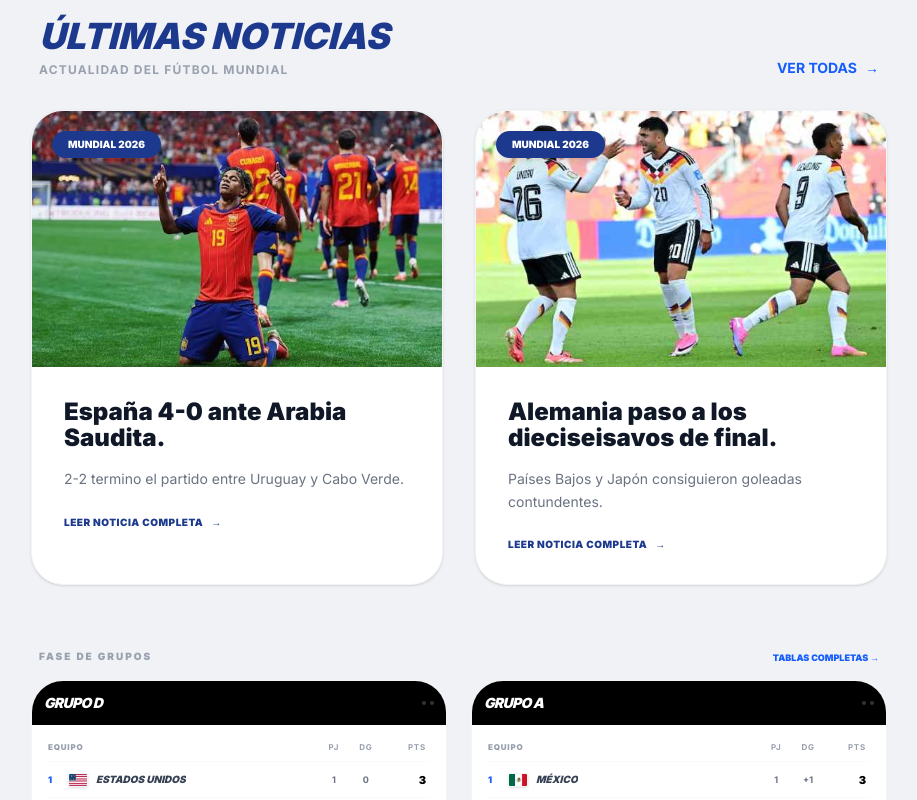
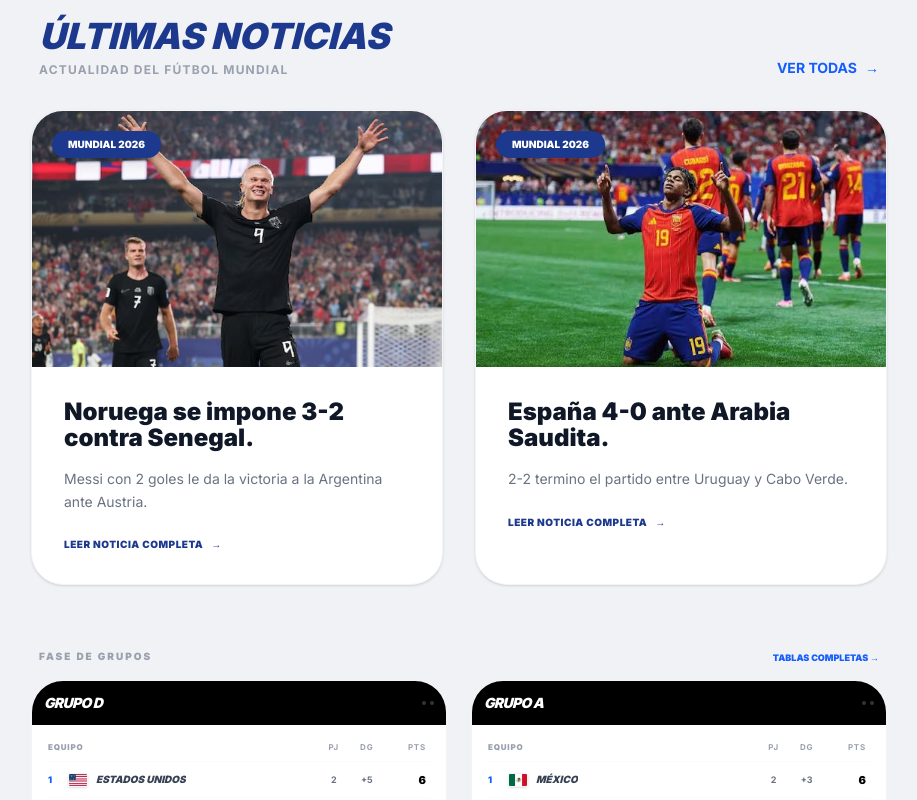
Before and after one commit to bablotle/Mundial26, a Next.js app: page / in a window 1280 px wide. Shown: the part 1540-2340 px from the top of the page, without its empty margins (181-1098 px from the left). Built offline with nearby package versions, Linux system fonts and the light colour scheme.

Commit message:
jornada 12, goles Haaland

```diff
--- a/src/app/page.tsx
+++ b/src/app/page.tsx
@@ -71,7 +71,7 @@ const resultadosConcluidos = todosLosPartidos
 
          {/* --- SECCIÓN HERO (DINÁMICA BASADA EN EL PARTIDO DESTACADO) --- */}
          <section className="relative h-[420px] w-full overflow-hidden">
-            <img src="/images/sedes/filadelfia.jpg" className="w-full h-full object-cover brightness-[0.6]" alt="Stadium" />
+            <img src="/images/sedes/houston.jpg" className="w-full h-full object-cover brightness-[0.6]" alt="Stadium" />
             <div className="absolute inset-0 bg-gradient-to-t from-black/90 via-black/40 to-transparent flex flex-col items-center justify-center text-center px-5">
                <span className="bg-blue-600 text-white text-[9px] font-black px-3 py-1 rounded-full mb-4 tracking-widest uppercase">
                   EL PARTIDO DESTACADO DE HOY 🌟
@@ -280,16 +280,16 @@ const resultadosConcluidos = todosLosPartidos
                </div>
                <div className="grid grid-cols-1 md:grid-cols-2 gap-6">
                   <TablaGrupos nombre="Grupo D" equipos={[
-                     { id: "estados_unidos", nombre: "Estados Unidos", pj: 1, dg: 0, pts: 3, bandera: "/images/banderas/usa.png" },
-                     { id: "paraguay", nombre: "Paraguay", pj: 1, dg: 4, pts: 0, bandera: "/images/banderas/paraguay.png" },
-                     { id: "australia", nombre: "Australia", pj: 1, dg: 0, pts: 3, bandera: "/images/banderas/australia.png" },
-                     { id: "turquia", nombre: "Turquía", pj: 1, dg: 2, pts: 0, bandera: "/images/banderas/turquia.png" },
+                     { id: "estados_unidos", nombre: "Estados Unidos", pj: 2, dg: +5, pts: 6, bandera: "/images/banderas/usa.png" },
+                     { id: "paraguay", nombre: "Paraguay", pj: 2, dg: -2, pts: 3, bandera: "/images/banderas/paraguay.png" },
+                     { id: "australia", nombre: "Australia", pj: 2, dg: 0, pts: 3, bandera: "/images/banderas/australia.png" },
+                     { id: "turquia", nombre: "Turquía", pj: 2, dg: -3, pts: 0, bandera: "/images/banderas/turquia.png" },
                   ]} />
                   <TablaGrupos nombre="Grupo A" equipos={[
-                     { id: "mexico", nombre: "México", pj: 1, dg: 1, pts: 3, bandera: "/images/banderas/mexico.png" },
-                     { id: "sudafrica", nombre: "Sudáfrica", pj: 1, dg: -1, pts: 0, bandera: "/images/banderas/sudafrica.png" },
-                     { id: "corea_sur", nombre: "Corea del Sur", pj: 0, dg: 0, pts: 0, bandera: "/images/banderas/corea-del-sur.png" },
-                     { id: "republica-checa", nombre: "República Checa", pj: 0, dg: 0, pts: 0, bandera: "/images/banderas/republica-checa.png" },
+                     { id: "mexico", nombre: "México", pj: 2, dg: +3, pts: 6, bandera: "/images/banderas/mexico.png" },
+                     { id: "sudafrica", nombre: "Sudáfrica", pj: 2, dg: -2, pts: 1, bandera: "/images/banderas/sudafrica.png" },
+                     { id: "corea_sur", nombre: "Corea del Sur", pj: 2, dg: 0, pts: 3, bandera: "/images/banderas/corea-del-sur.png" },
+                     { id: "republica-checa", nombre: "República Checa", pj: 2, dg: -1, pts: 1, bandera: "/images/banderas/republica-checa.png" },
                   ]} />
                </div>
             </section>
--- a/src/data/noticias.ts
+++ b/src/data/noticias.ts
@@ -16,6 +16,26 @@ export interface Noticia {
 
 export const todasLasNoticias: Noticia[] = [
       {
+                id: "jornada-12",
+                categoria: "MUNDIAL 2026",
+                titulo: "Noruega se impone 3-2 contra Senegal.",
+                resumen: "Messi con 2 goles le da la victoria a la Argentina ante Austria.",
+                contenidoLargo: `Grupo J
+                Argentina 2 - 0 Austria
+                Goles de Lionel Messi (38' y 95'), quien se convirtió en el máximo goleador histórico de los mundiales. Argentina selló su clasificación a 16vos de final.
+                Jordania 1 - 2 Argelia
+                Goles de Nizar Al-Rashdan (36') para Jordania; Nadhir Benbouali (69') y Amine Gouiri (82') para la remontada argelina.
+                Grupo I
+                Francia 3 - 0 Irak
+                Goles de Kylian Mbappé (por duplicado) y Ousmane Dembélé. El partido sufrió un retraso debido a una tormenta eléctrica en Filadelfia. Francia aseguró su pase a la siguiente ronda.
+                Noruega 3 - 2 Senegal
+                El delantero Erling Haaland marcó un doblete y Marcus Pedersen aportó un tanto para los europeos. Ismaila Sarr descontó con dos goles para el conjunto africano. Noruega también clasificó a 16vos de final.`,
+                imagen: "/images/noticias/noticia-18.jpg",
+                fecha: "2026-06-23",
+                autor: "Redacción Mil Goles",
+                tags: ["Haaland", "Mbappe", "Messi", "FIFA"]
+        },
+        {
                 id: "jornada-11",
                 categoria: "MUNDIAL 2026",
                 titulo: "España 4-0 ante Arabia Saudita.",
@@ -34,7 +54,7 @@ export const todasLasNoticias: Noticia[] = [
                 autor: "Redacción Mil Goles",
                 tags: ["Yamal", "España", "Uruguay", "FIFA"]
         },
-        {
+                {
                 id: "jornada-10",
                 categoria: "MUNDIAL 2026",
                 titulo: "Alemania paso a los dieciseisavos de final.",
--- a/src/data/partidos.ts
+++ b/src/data/partidos.ts
@@ -729,7 +729,9 @@ export const todosLosPartidos: Partido[] = [
               hora: "18:00",
               sede: "Filadelfia",
               grupo: "I",
-              fase: "Grupos"
+              fase: "Grupos",
+              golesLocal: 3,
+              golesVisitante: 0
        },
        {
               id: "I4",
@@ -741,7 +743,9 @@ export const todosLosPartidos: Partido[] = [
               hora: "21:00",
               sede: "New Jersey",
               grupo: "I",
-              fase: "Grupos"
+              fase: "Grupos",
+              golesLocal: 3,
+              golesVisitante: 2
        },
        {
               id: "I5",
@@ -808,7 +812,9 @@ export const todosLosPartidos: Partido[] = [
               hora: "14:00",
               sede: "Dallas",
               grupo: "J",
-              fase: "Grupos"
+              fase: "Grupos",
+              golesLocal: 2,
+              golesVisitante: 0
        },
        {
               id: "J4",
@@ -820,7 +826,9 @@ export const todosLosPartidos: Partido[] = [
               hora: "00:00",
               sede: "San Francisco",
               grupo: "J",
-              fase: "Grupos"
+              fase: "Grupos",
+              golesLocal: 1,
+              golesVisitante: 2
        },
        {
               id: "J5",
--- a/src/data/selecciones.ts
+++ b/src/data/selecciones.ts
@@ -70,7 +70,7 @@ export const todasLasSelecciones: Seleccion[] = [
         "titulos": 0,
         "dt": "Gustavo Alfaro",
         "plantilla": "*Porteros:* Gatito Fernández (Cerro Porteño), Orlando Gill (San Lorenzo), Aldo Pérez (Guarani), Carlos Coronel (New York Red Bulls).\n\n*Defensas:* Gustavo Gómez (Palmeiras), Omar Alderete (Sunderland), Junior Alonso (Atlético Mineiro), Juan José Cáceres (Dynamo Moscú),Alexis Duarte (Santos), Alan Benítez (Internacional), Agustín Sández: (Rosario Central), Blas Riveros (Cerro Porteño), Gustavo Velázquez (Cerro Porteño).\n\n*Mediocampo:* Diego Gómez (Brighton & Hove Albion), Miguel Almirón (Atlanta), Ramón Sosa (Palmeiras), Damián Bobadilla Sao Paulo), Julio Enciso (Racing de Estrasburgo), Alejandro Romero Gamarra (Al Ain), Braian Ojeda (Real Salt Lake), Matías Galarza (River Plate), Andrés Cubas (Vancouver Whitecaps), Diego León (Manchester United), Hugo Cuenca (Genoa).\n\n*Delanteros:* Antonio Sanabria (Torino), Álex Arce (Liga de Quito), Ronaldo Martínez (Platense), Gabriel Ávalos (Independiente), Diego González (Atlas).",
-        "stats": { "g": "-", "e": "-", "p": "-", "total": "-" },
+        "stats": { "g": "1", "e": "0", "p": "1", "total": "2" },
         "noticias": [
             {
                 "id": 1,
@@ -91,7 +91,7 @@ export const todasLasSelecciones: Seleccion[] = [
         "titulos": 0,
         "dt": "Luis de la Fuente",
         "plantilla": "*Porteros:* Unai Simón (Athletic Club), David Raya (Arsenal FC), Álex Remiro (Real Sociedad).\n\n*Defensas:* Aymeric Laporte (Al-Nassr), Dani Vivian (Athletic Club), Pau Cubarsí (FC Barcelona), Marc Cucurella (Chelsea FC), Alejandro Grimaldo (Bayer Leverkusen), Pedro Porro (Tottenham), Robin Le Normand (Atlético de Madrid), Dani Carvajal (Real Madrid).\n\n*Mediocampo:* Rodri Hernández (Manchester City), Martín Zubimendi (Real Sociedad), Fabián Ruiz (PSG), Mikel Merino (Arsenal FC), Pedri González (FC Barcelona), Dani Olmo (FC Barcelona), Álex Baena (Villarreal CF), Gavi (FC Barcelona), Fermín López (FC Barcelona), Pablo Barrios (Atlético de Madrid).\n\n*Delanteros:* Lamine Yamal (FC Barcelona), Nico Williams (Athletic Club), Mikel Oyarzabal (Real Sociedad), Ferran Torres (FC Barcelona), Álvaro Morata (AC Milan), Yeremy Pino (Villarreal CF), Samu Aghehowa (FC Porto), Borja Iglesias (RC Celta de Vigo).",
-        "stats": { "g": "5", "e": "1", "p": "0", "total": "16" },
+        "stats": { "g": "-", "e": "-", "p": "-", "total": "-" },
         "noticias": [
             {
                 "id": 1,
```
Also changed, not shown: public/images/noticias/noticia-18.jpg (added).
